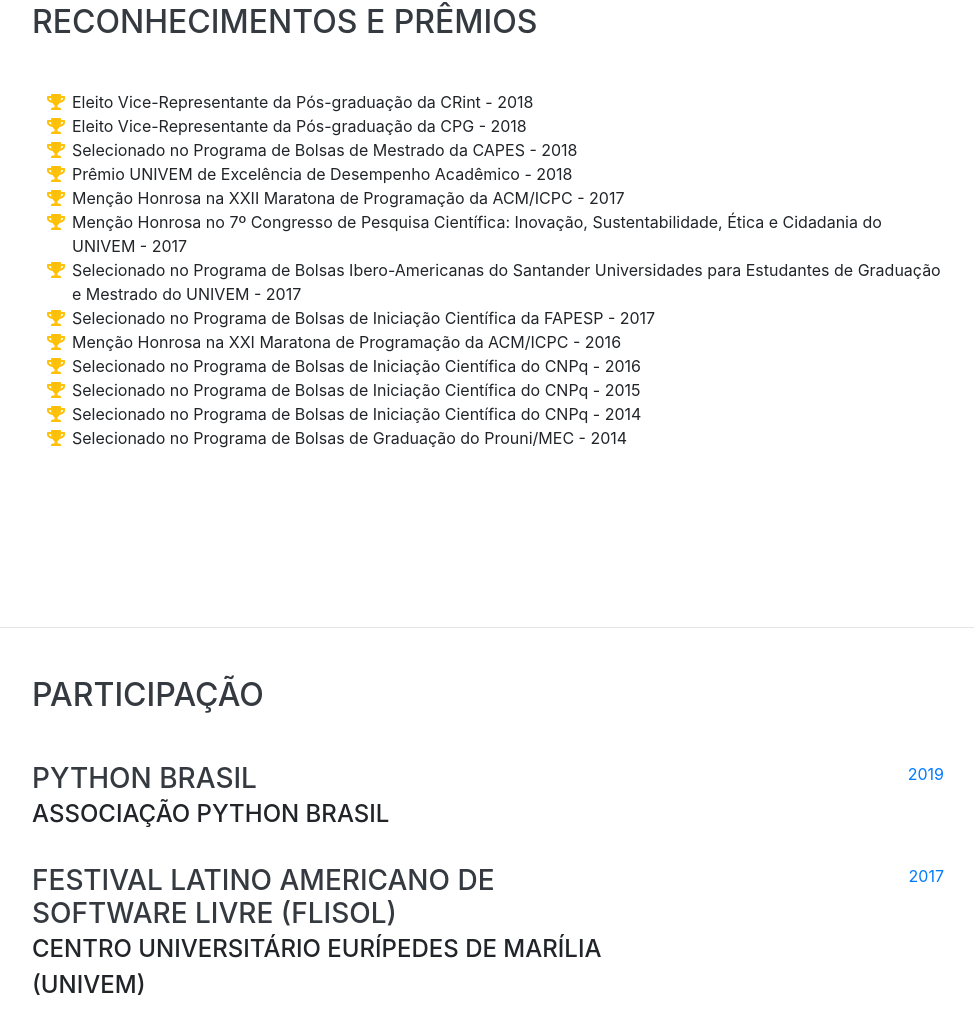
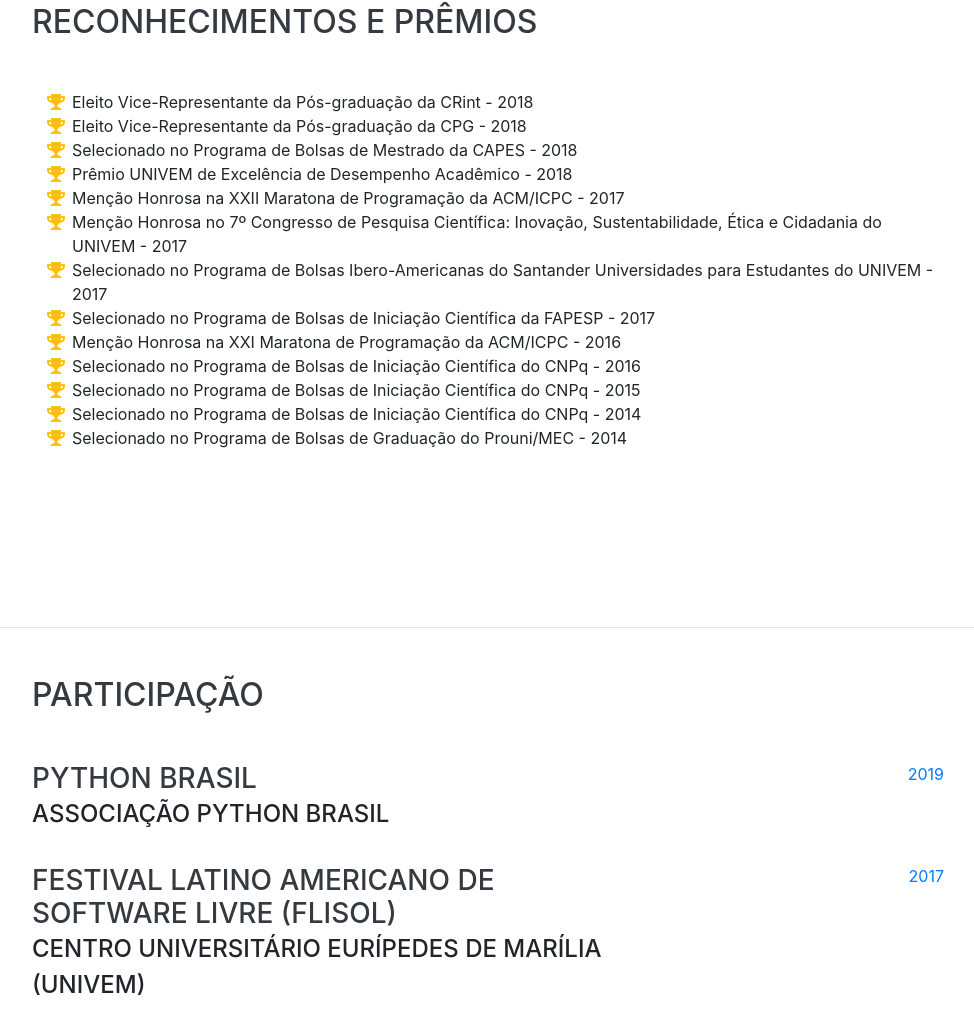
Before and after one commit to thiagogcosta/thiagogcosta.github.io, a website with bundled scripts: page index.html in a window 1280 px wide. Shown: the part 9856-10888 px from the top of the page, without its empty margins (288-1262 px from the left). Built offline with nearby package versions, Linux system fonts and the light colour scheme; a web font is replaced by a local one.

Commit message:
atualizacoes

```diff
--- a/index.html
+++ b/index.html
@@ -536,7 +536,7 @@ ANDRADE, S. C. ; ESTRADA, C. R. ; <b>COSTA, T. A. G.</b> ; UEYAMA, J. ; DELBEM,
           </li>
           <li>
             <i class="fa-li fa fa-trophy text-warning"></i>
-            Selecionado no Programa de Bolsas Ibero-Americanas do Santander Universidades para Estudantes de Graduação e Mestrado do UNIVEM - 2017
+            Selecionado no Programa de Bolsas Ibero-Americanas do Santander Universidades para Estudantes do UNIVEM - 2017
           </li>
           <li>
             <i class="fa-li fa fa-trophy text-warning"></i>
```
